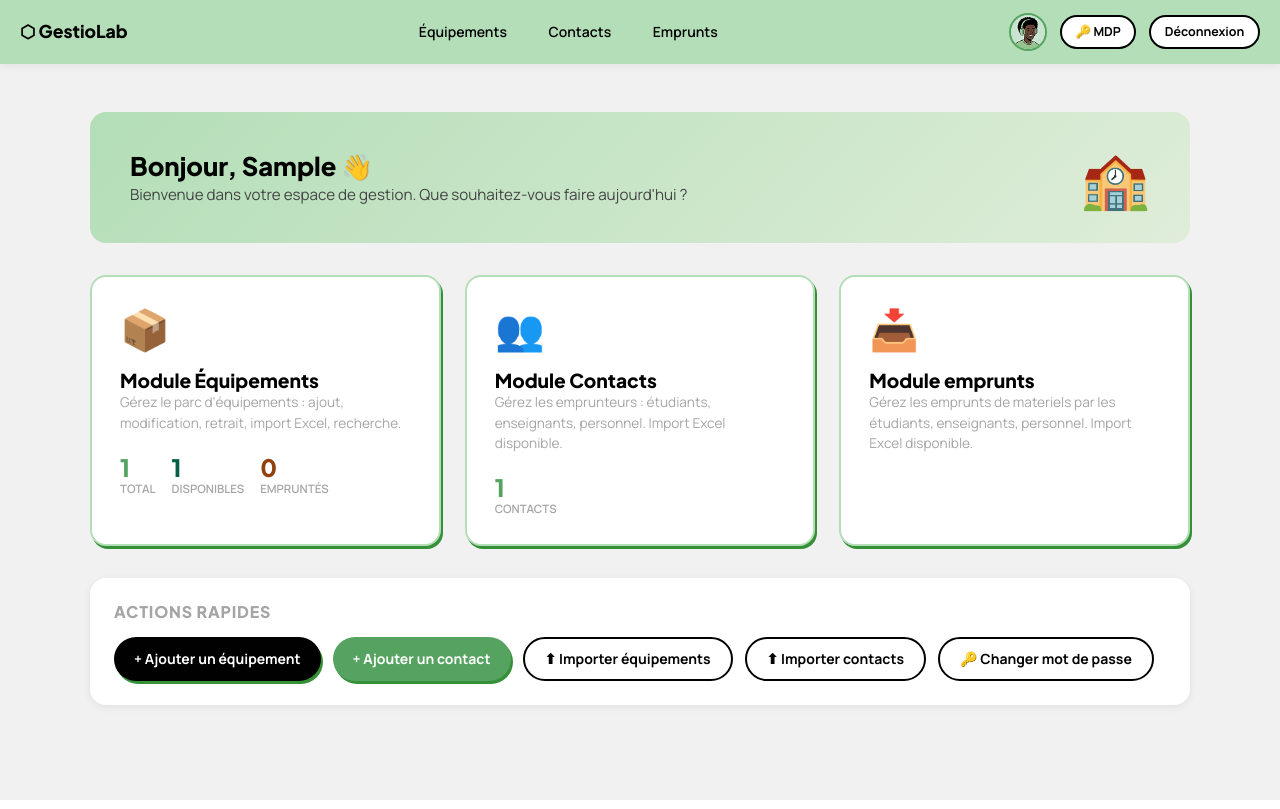
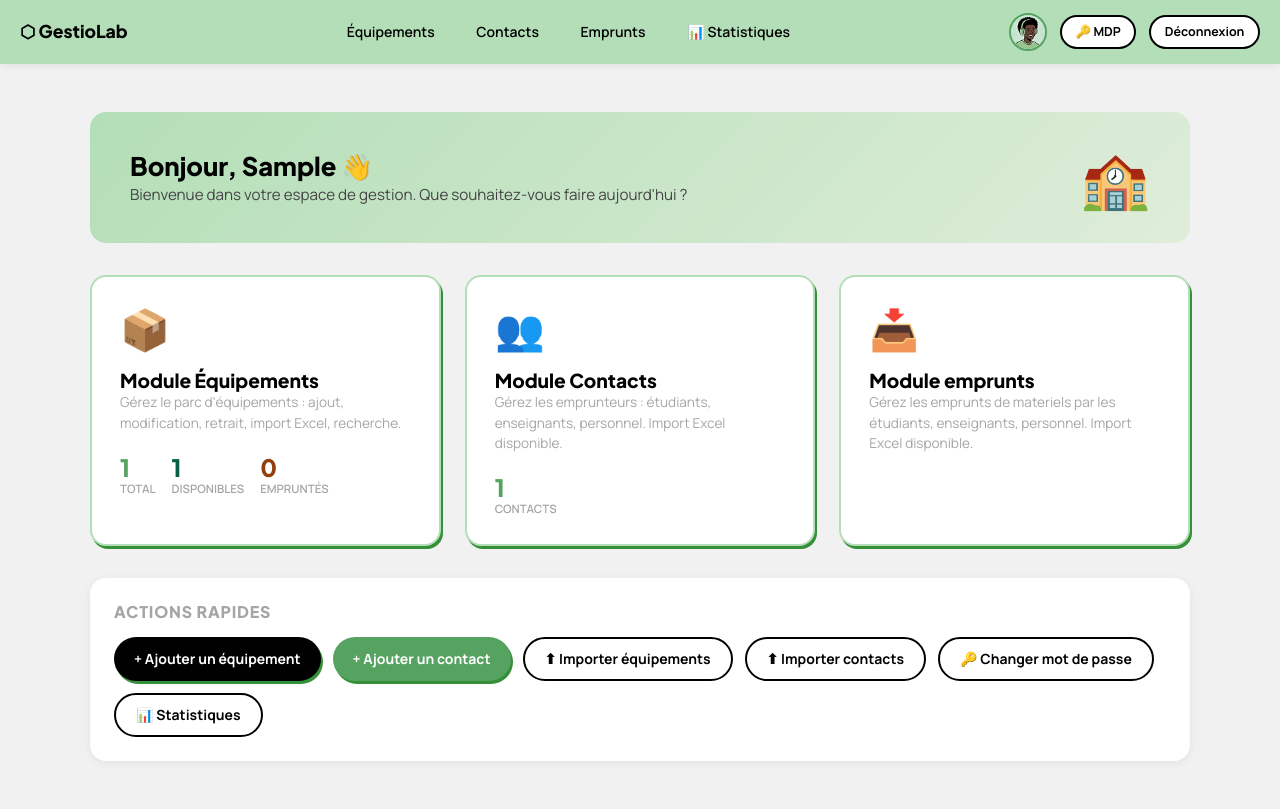
Before and after one commit to Marcel-Kamdem/G2_projettutore_p2_2526_1, a Django app: page /dashboard-gestionnaire/ in a window 1280 px wide. Run offline with Django 5.2, Linux system fonts and the light colour scheme; a user stored in the database is signed in; tables that the repository leaves empty hold one stand-in row (values such as "Sample post").

Commit message:
add statiques btn

```diff
--- a/gestion_equipements/gestion_utilisateurs/templates/gestion_utilisateurs/dashboard_gestionnaire.html
+++ b/gestion_equipements/gestion_utilisateurs/templates/gestion_utilisateurs/dashboard_gestionnaire.html
@@ -35,6 +35,7 @@
     <a href="{% url 'liste_equipements' %}">Équipements</a>
     <a href="{% url 'liste_contacts' %}">Contacts</a>
     <a href="{% url 'liste_emprunts' %}">Emprunts</a>
+    <a href="{% url 'statistiques:tableau_bord' %}">📊 Statistiques</a>
   </nav>
   <div class="header-right">
     <img src="{% static 'assets/img/profil-picture.png' %}" alt="profil">
@@ -89,6 +90,7 @@
       <a href="{% url 'importer_equipements' %}" class="btn btn-outline">⬆ Importer équipements</a>
       <a href="{% url 'importer_contacts' %}" class="btn btn-outline">⬆ Importer contacts</a>
       <a href="{% url 'modifier_mot_de_passe' %}" class="btn btn-outline">🔑 Changer mot de passe</a>
+      <a href="{% url 'statistiques:tableau_bord' %}" class="btn btn-outline">📊 Statistiques</a>
     </div>
   </div>
 </div>
```
